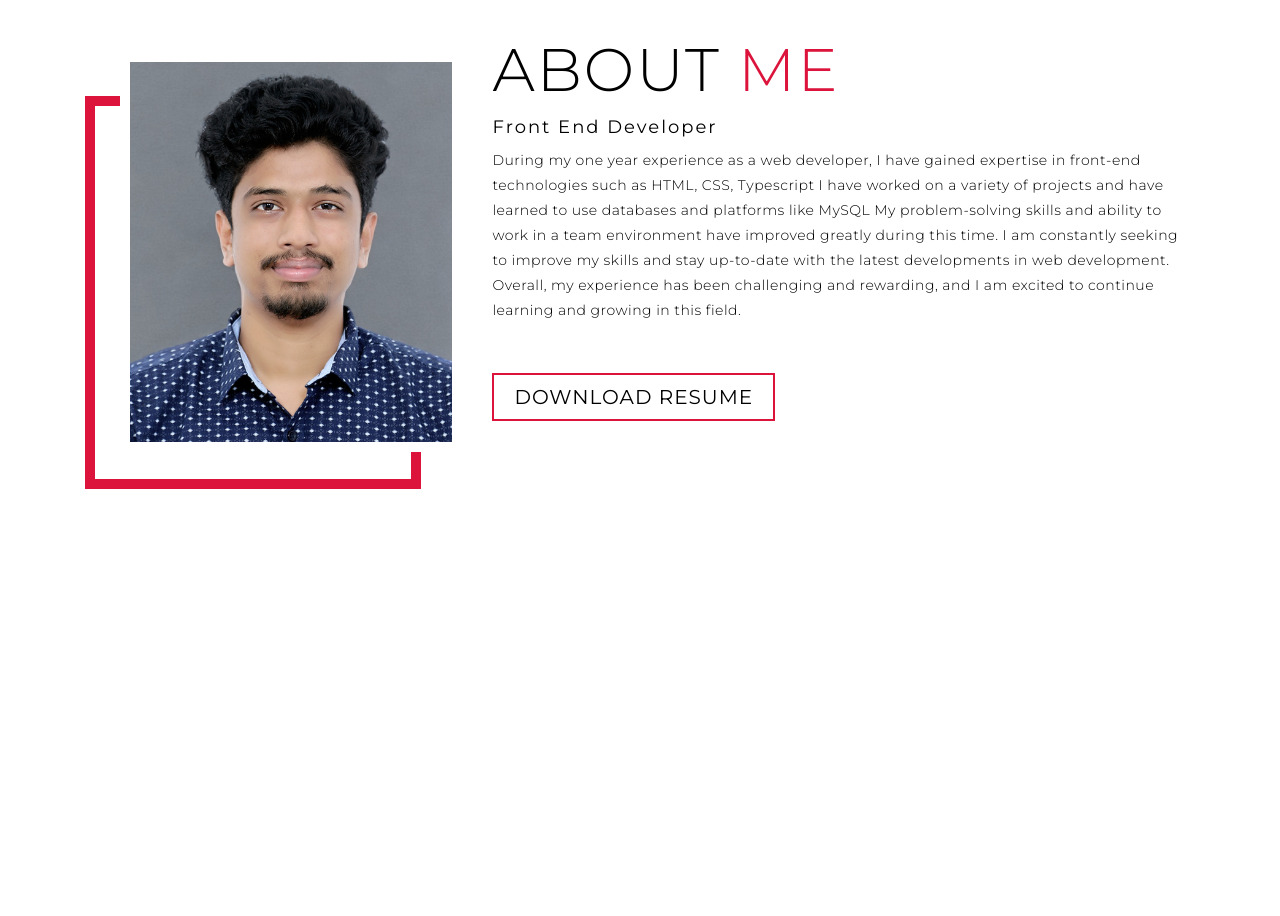
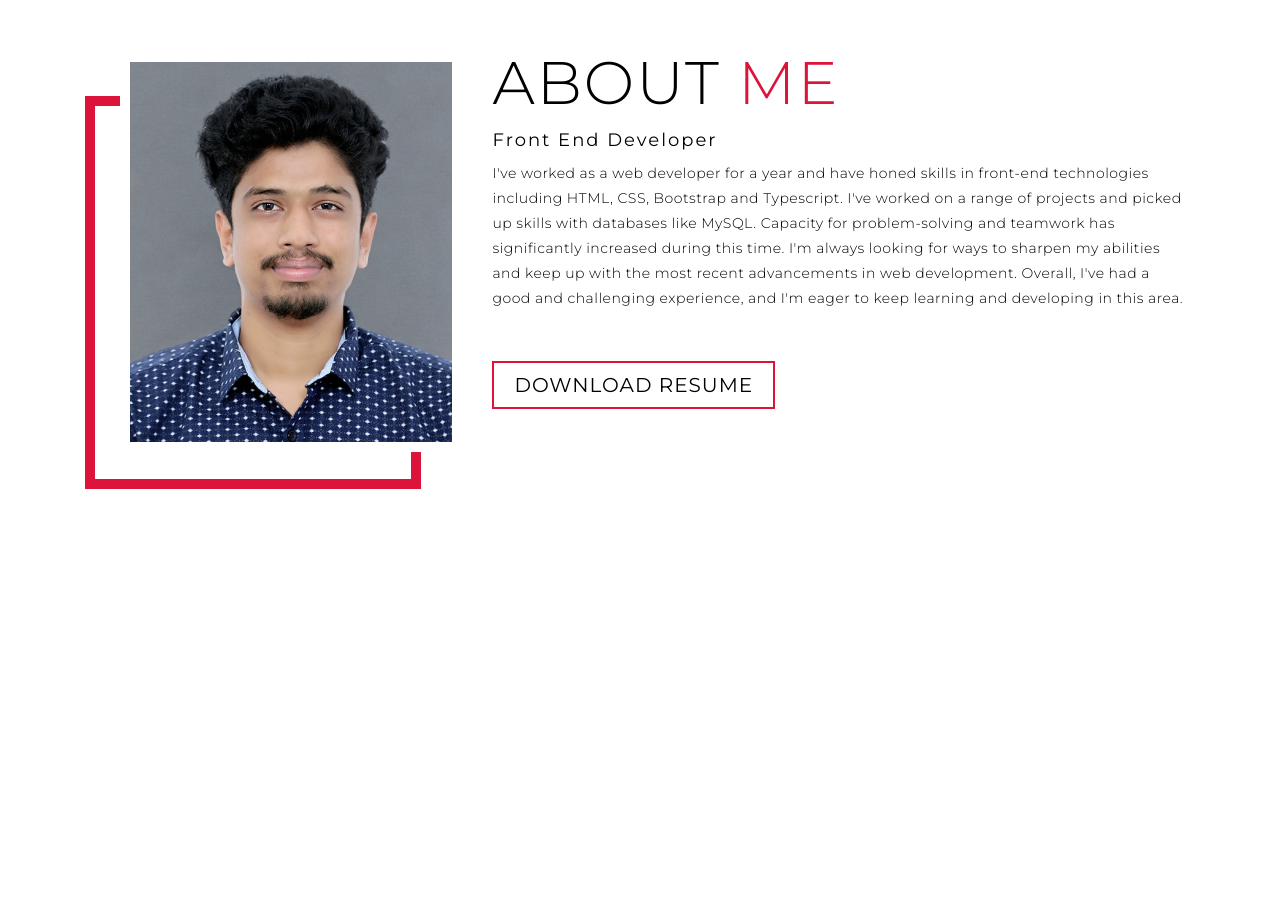
Before and after one commit to JINTO14/PORTFOLIO, a plain HTML site: page index.html in a window 1280 px wide. Shown: the part 3391-4307 px from the top of the page. Drawn offline with Linux system fonts and the light colour scheme.

Commit message:
Update index.html

```diff
--- a/index.html
+++ b/index.html
@@ -173,12 +173,11 @@
       <div class="col-right">
         <h1 class="section-title">About <span>me</span></h1>
         <h2>Front End Developer</h2>
-        <p>During my one year experience as a web developer, I have gained expertise in front-end technologies such as
-          HTML, CSS, Typescript I have worked on a variety of projects and have learned to use databases and platforms
-          like MySQL My problem-solving skills and ability to work in a team environment have improved greatly during
-          this time. I am constantly seeking to improve my skills and stay up-to-date with the latest developments in
-          web development. Overall, my experience has been challenging and rewarding, and I am excited to continue
-          learning and growing in this field.</p>
+        <p>I've worked as a web developer for a year and have honed skills in front-end technologies including HTML, CSS, Bootstrap and Typescript.
+          I've worked on a range of projects and picked up skills with databases like MySQL.
+          Capacity for problem-solving and teamwork has significantly increased during this time.
+          I'm always looking for ways to sharpen my abilities and keep up with the most recent advancements in web development.
+          Overall, I've had a good and challenging experience, and I'm eager to keep learning and developing in this area.</p>
         <a class="cta" href="./img/resume.pdf" download>Download Resume</a>
       </div>
     </div>
```
